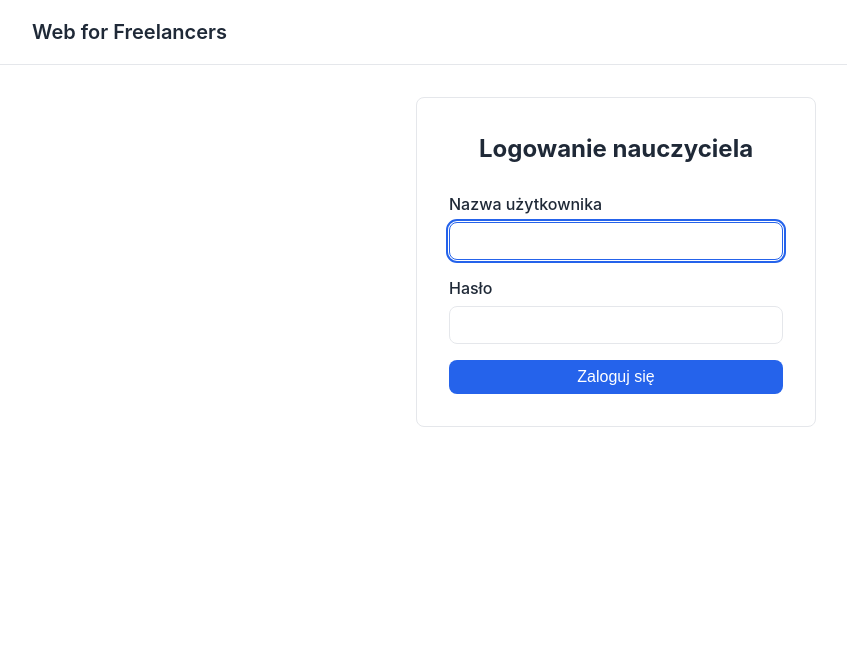
After one commit to Monsyerz/web-for-freelancers, a Django app: page /accounts/teacher/login/ in a window 1280 px wide. The commit adds this page. Shown: the top 667 px of the page, without its empty margins (24-871 px from the left). Run offline with Django 5.2, Linux system fonts and the light colour scheme.

Commit message:
feat(accounts): implement teacher login

```diff
--- /dev/null
+++ b/accounts/forms.py
@@ -0,0 +1,19 @@
+from django.contrib.auth.forms import AuthenticationForm
+from django.core.exceptions import ValidationError
+
+from .models import UserProfile
+
+
+class TeacherLoginForm(AuthenticationForm):
+    """Login form restricted to Teacher role."""
+
+    def confirm_login_allowed(self, user):
+        super().confirm_login_allowed(user)
+
+        try:
+            profile = user.profile
+        except UserProfile.DoesNotExist:
+            raise ValidationError("Nieprawidłowe dane logowania.")
+
+        if profile.role != UserProfile.Role.TEACHER:
+            raise ValidationError("Nieprawidłowe dane logowania.")
--- /dev/null
+++ b/accounts/urls.py
@@ -0,0 +1,7 @@
+from django.urls import path
+
+from .views import TeacherLoginView
+
+urlpatterns = [
+    path("teacher/login/", TeacherLoginView.as_view(), name="teacher_login"),
+]
--- /dev/null
+++ b/accounts/views.py
@@ -0,0 +1,12 @@
+from django.contrib.auth.views import LoginView
+
+from .forms import TeacherLoginForm
+
+
+class TeacherLoginView(LoginView):
+    """Login view for Teacher role."""
+
+    form_class = TeacherLoginForm
+    template_name = "accounts/teacher_login.html"
+    redirect_authenticated_user = False
+    next_page = "landing"
--- a/config/urls.py
+++ b/config/urls.py
@@ -1,8 +1,9 @@
 from django.contrib import admin
-from django.urls import path
+from django.urls import path, include
 from django.views.generic import TemplateView
 
 urlpatterns = [
     path('', TemplateView.as_view(template_name='landing.html'), name='landing'),
     path('admin/', admin.site.urls),
+    path('accounts/', include('accounts.urls')),
 ]
--- a/static/css/style.css
+++ b/static/css/style.css
@@ -156,6 +156,59 @@ input:focus, select:focus, textarea:focus {
     max-width: 300px;
 }
 
+.login-container {
+    max-width: 400px;
+    margin: 0 auto;
+    padding: var(--spacing-xl);
+    border: 1px solid var(--color-border);
+    border-radius: var(--radius);
+    background-color: var(--color-bg);
+}
+
+.login-container h1 {
+    font-size: 1.5rem;
+    margin-bottom: var(--spacing-lg);
+    text-align: center;
+}
+
+.form-group {
+    margin-bottom: var(--spacing-md);
+}
+
+.form-group label {
+    display: block;
+    margin-bottom: var(--spacing-xs);
+    font-weight: 500;
+}
+
+.alert {
+    padding: var(--spacing-sm) var(--spacing-md);
+    border-radius: var(--radius);
+    margin-bottom: var(--spacing-md);
+}
+
+.alert-error {
+    background-color: #fef2f2;
+    color: var(--color-error);
+    border: 1px solid #fecaca;
+}
+
+.btn-primary {
+    width: 100%;
+    padding: var(--spacing-sm) var(--spacing-md);
+    background-color: var(--color-primary);
+    color: white;
+    border: none;
+    border-radius: var(--radius);
+    font-size: 1rem;
+    cursor: pointer;
+    transition: background-color 0.2s;
+}
+
+.btn-primary:hover {
+    background-color: var(--color-primary-hover);
+}
+
 @media (max-width: 768px) {
     .container {
         padding: 0 var(--spacing-sm);
@@ -173,4 +226,9 @@ input:focus, select:focus, textarea:focus {
     .landing-panel {
         padding: var(--spacing-lg);
     }
+
+    .login-container {
+        padding: var(--spacing-lg);
+        margin: var(--spacing-md);
+    }
 }
--- /dev/null
+++ b/templates/accounts/teacher_login.html
@@ -0,0 +1,33 @@
+{% extends "base.html" %}
+
+{% block title %}Logowanie nauczyciela{% endblock %}
+
+{% block content %}
+<div class="login-container">
+    <h1>Logowanie nauczyciela</h1>
+
+    {% if form.errors %}
+    <div class="alert alert-error" role="alert">
+        Nieprawidłowe dane logowania.
+    </div>
+    {% endif %}
+
+    <form method="post" action="{% url 'teacher_login' %}">
+        {% csrf_token %}
+
+        <div class="form-group">
+            <label for="id_username">Nazwa użytkownika</label>
+            <input type="text" name="username" id="id_username" required autofocus autocomplete="username">
+        </div>
+
+        <div class="form-group">
+            <label for="id_password">Hasło</label>
+            <input type="password" name="password" id="id_password" required autocomplete="current-password">
+        </div>
+
+        <input type="hidden" name="{{ redirect_field_name }}" value="{{ redirect_field_value }}">
+
+        <button type="submit" class="btn btn-primary">Zaloguj się</button>
+    </form>
+</div>
+{% endblock %}
```
Also changed, not shown: TASKS.md (+1 -1 lines), accounts/tests.py (+142 -1 lines).
